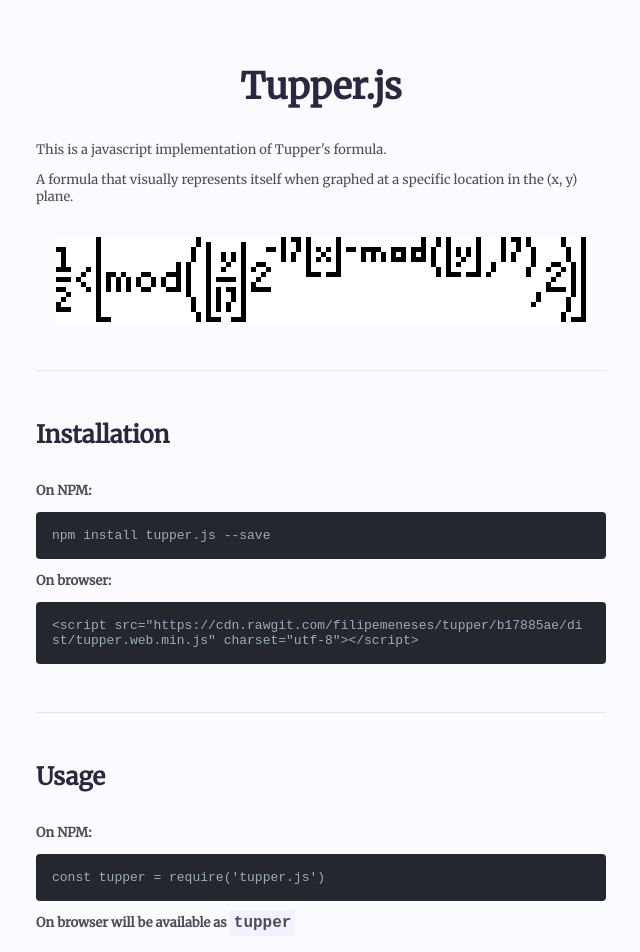
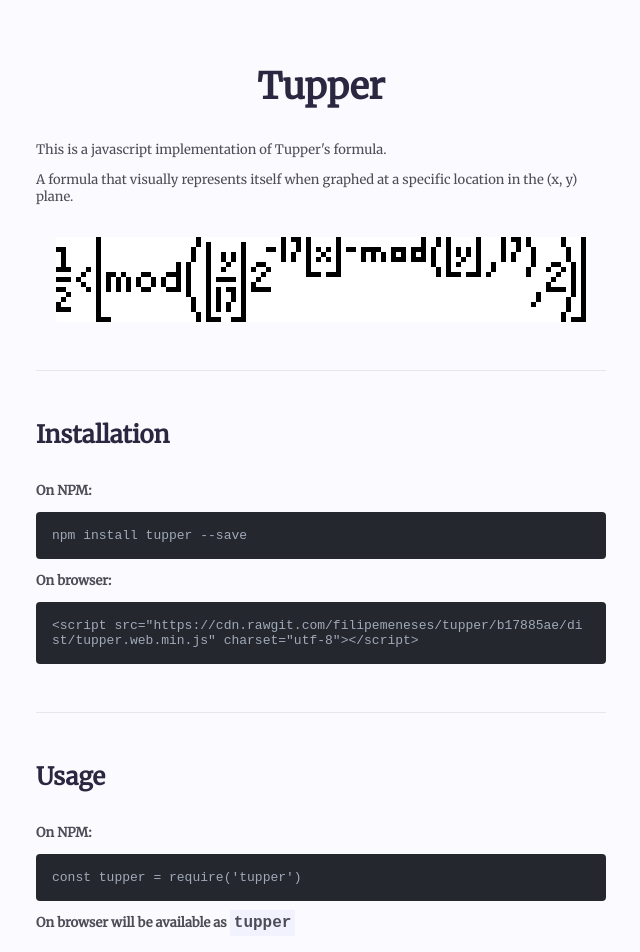
Before and after one commit to filipemeneses/tupper, a website built with webpack: page docs/index.html in a window 1280 px wide. Shown: the top 952 px of the page, without its empty margins (319-959 px from the left). Built offline with nearby package versions, Linux system fonts and the light colour scheme.

Commit message:
Changing package name to tupper

```diff
--- a/docs/index.html
+++ b/docs/index.html
@@ -93,7 +93,7 @@
     <header>
       <h1>
         <strong>
-          Tupper.js
+          Tupper
         </strong>
       </h1>
       <h2>
@@ -110,7 +110,7 @@
       <article>
 
         <p><b>On NPM:</b></p>
-        <pre class="code">npm install tupper.js --save</pre>
+        <pre class="code">npm install tupper --save</pre>
         <p><b>On browser:</b></p>
         <pre class="output code">&lt;script src="https://cdn.rawgit.com/filipemeneses/tupper/b17885ae/dist/tupper.web.min.js" charset="utf-8"&gt;&lt;/script&gt;</pre>
       </article>
@@ -122,7 +122,7 @@
       <h3>Usage</h3>
 
       <p><b>On NPM:</b></p>
-      <pre class="code">const tupper = require('tupper.js')</pre>
+      <pre class="code">const tupper = require('tupper')</pre>
       <p><b>On browser will be available as <code class="inline-code">tupper</code></b></p>
 
       <hr class="blank">
```
Also changed, not shown: package.json (+8 -6 lines), README.md.
